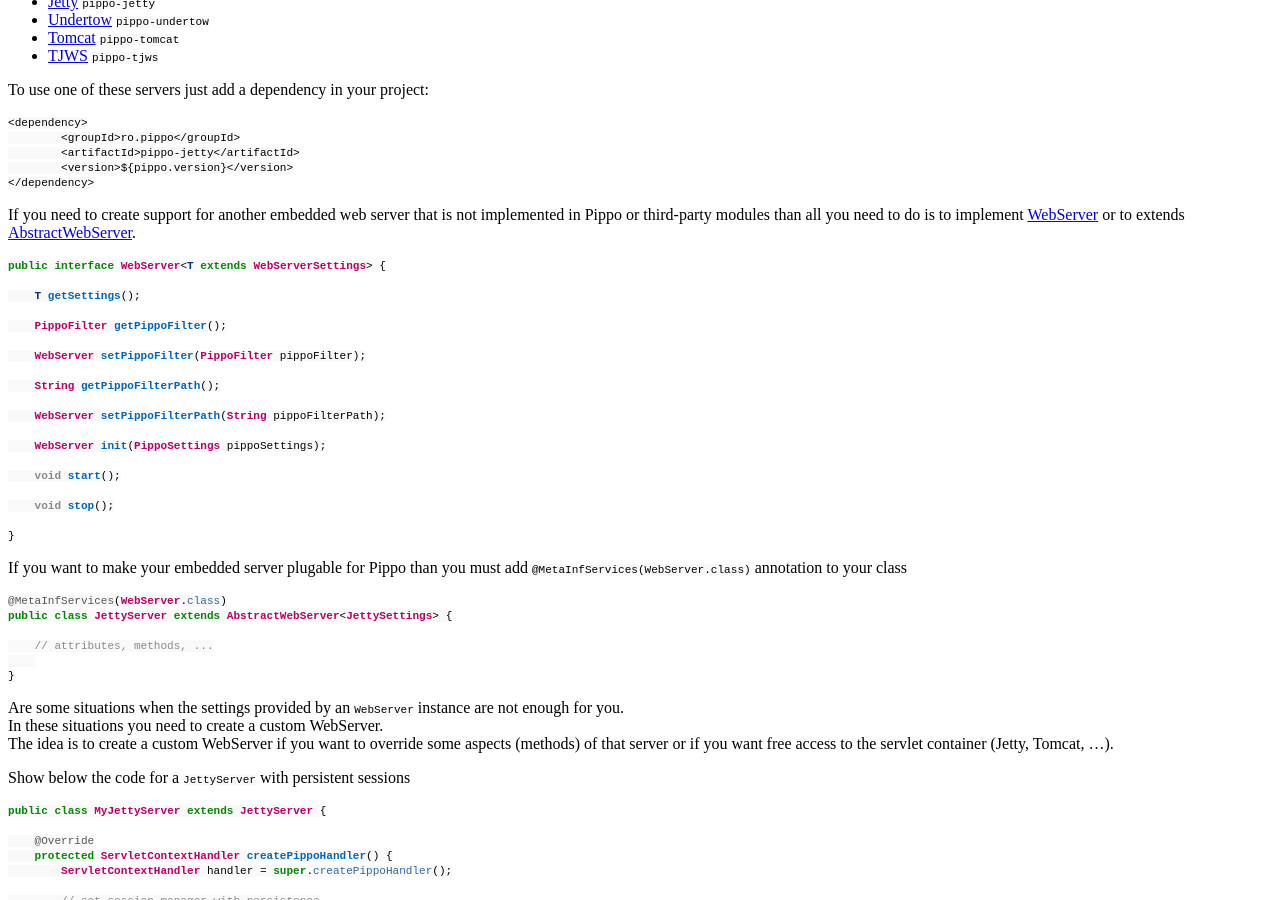
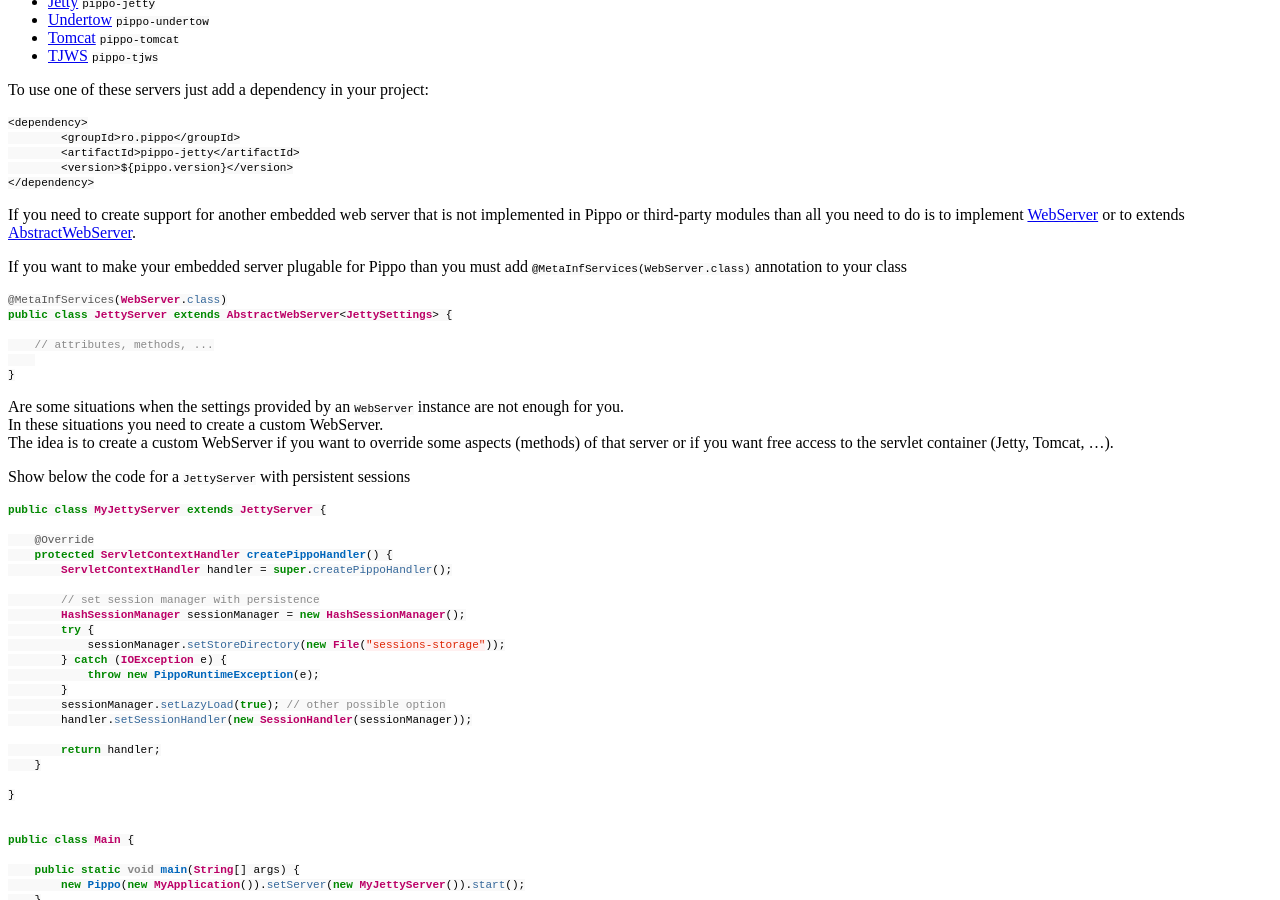
Before and after one commit to pippo-java/pippo.github.io, a Jekyll site: the page built from _posts/2015-03-17-server.md, in a window 1280 px wide and 900 px high, scrolled down 1501 px. Built offline with Jekyll 4.4.1, drawn with Linux system fonts in a browser that asks for light colours; Markdown is read by kramdown in place of the engine named in the settings; a style sheet for code colours, icons or effects is not loaded.

Commit message:
Remove unnecessary code snippet

````diff
--- a/_posts/2015-03-17-server.md
+++ b/_posts/2015-03-17-server.md
@@ -68,28 +68,6 @@ To use one of these servers just add a dependency in your project:
 
 If you need to create support for another embedded web server that is not implemented in Pippo or third-party modules
 than all you need to do is to implement [WebServer]({{ site.coreurl }}/src/main/java/ro/pippo/core/WebServer.java) or to extends [AbstractWebServer]({{ site.coreurl }}/src/main/java/ro/pippo/core/AbstractWebServer.java).
-
-```java
-public interface WebServer<T extends WebServerSettings> {
-
-    T getSettings();
-
-    PippoFilter getPippoFilter();
-
-    WebServer setPippoFilter(PippoFilter pippoFilter);
-
-    String getPippoFilterPath();
-
-    WebServer setPippoFilterPath(String pippoFilterPath);
-
-    WebServer init(PippoSettings pippoSettings);
-
-    void start();
-
-    void stop();
-
-}
-```
 
 If you want to make your embedded server plugable for Pippo than you must add `@MetaInfServices(WebServer.class)` annotation to
 your class
````
